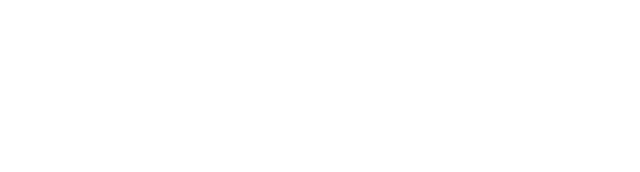
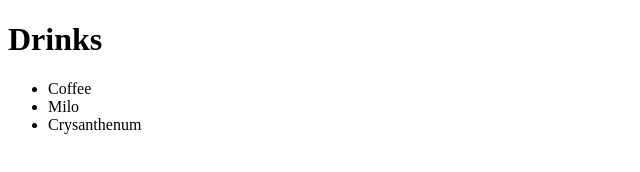
Before and after one commit to AdrianNgHW/learn-git, a plain HTML site: page Index.html in a window 1280 px wide. Shown: the whole page, without its empty margins (0-640 px from the left). Drawn offline with Linux system fonts and the light colour scheme.

Commit message:
commit-1

```diff
--- a/Index.html
+++ b/Index.html
@@ -6,6 +6,11 @@
     <title>Document</title>
 </head>
 <body>
-
+    <h1>Drinks</h1>
+    <ul>
+        <li>Coffee</li>
+        <li>Milo</li>
+        <li>Crysanthenum</li>
+    </ul>
 </body>
 </html>
```
Also changed, not shown: test.txt (added), 1 other file.
